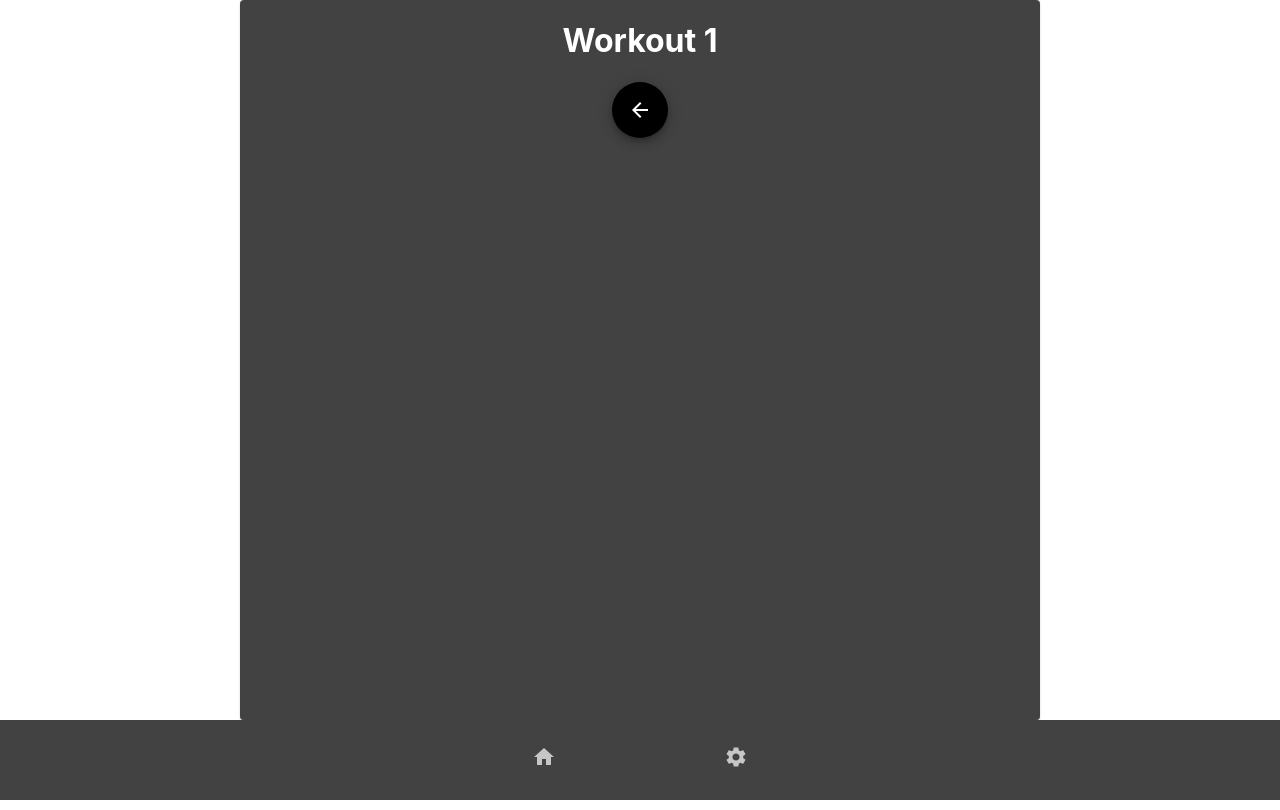
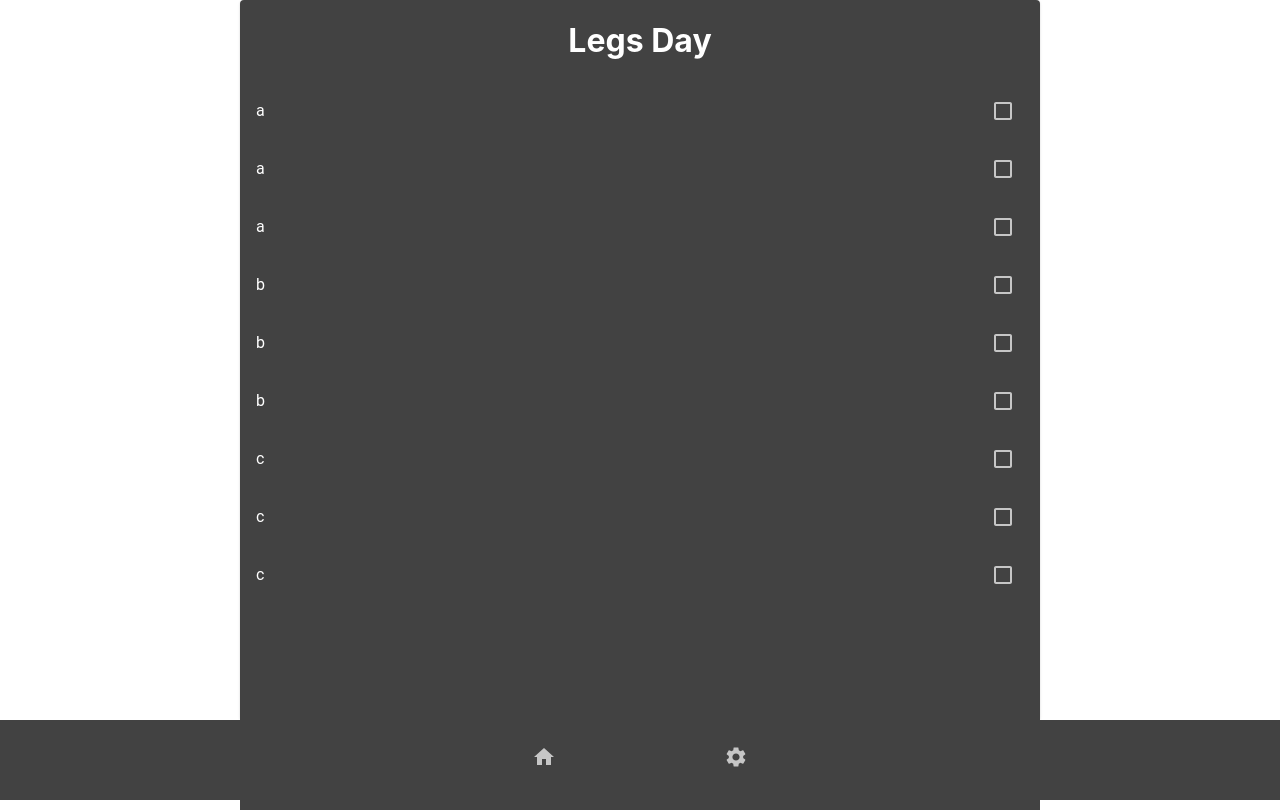
Before and after one commit to charlesinwald/FitnessPWA, a React (Create React App) app: page /workout in a window 1280 px wide. Both pictures are taken after a click on the item "Legs". Built offline with nearby package versions, Linux system fonts and the light colour scheme.

Commit message:
App is basically done, just need the list of exercises

```diff
--- a/src/assets/workouts.json
+++ b/src/assets/workouts.json
@@ -3,24 +3,28 @@
     "id": 1,
     "img": "https://media.giphy.com/media/xT0xenc4lKQlhf1Ohi/giphy.gif",
     "title": "Legs",
-    "cols": 3
+    "cols": 3,
+    "exercises": ["a","b","c"]
   },
   {
     "id": 2,
     "img": "https://media.giphy.com/media/WsFX0H7qz5M1o8VpxH/giphy.gif",
     "title": "Back/Biceps",
-    "cols": 3
+    "cols": 3,
+    "exercises": ["a","b","c"]
   },
   {
     "id": 3,
     "img": "https://media.giphy.com/media/kD5Qm68xxDewGaJDgY/giphy.gif",
     "title": "Shoulders",
-    "cols": 3
+    "cols": 3,
+    "exercises": ["a","b","c"]
   },
   {
     "id": 4,
     "img": "https://media.giphy.com/media/3oEjHQzhb4758m4p2w/giphy.gif",
     "title": "Chest/Triceps",
-    "cols": 3
+    "cols": 3,
+    "exercises": ["a","b","c"]
   }
 ]
--- a/src/components/pages/Home.tsx
+++ b/src/components/pages/Home.tsx
@@ -22,7 +22,6 @@ const useStyles = makeStyles((theme: Theme) =>
         gridList: {
             "width": "100vw",
             marginBottom: '10vh'
-
         },
         tileBar: {
             background: "transparent",
@@ -30,7 +29,7 @@ const useStyles = makeStyles((theme: Theme) =>
         title: {
             fontWeight: 900,
             fontSize: '3rem',
-            marginTop: '2rem',
+            marginTop: '3rem',
             lineHeight: '48px',
             overflow: "visible",
         },
--- a/src/components/pages/Workout.tsx
+++ b/src/components/pages/Workout.tsx
@@ -1,14 +1,40 @@
 import React from "react";
-import {Grid, Paper} from "@material-ui/core";
-import {useParams, useHistory} from "react-router-dom";
+import {Grid, List, ListSubheader, Paper, ListItem, ListItemText, Checkbox} from "@material-ui/core";
+import {useHistory} from "react-router-dom";
 import {BackButton} from "../ui/BackButton";
 import {createStyles, makeStyles, Theme} from "@material-ui/core/styles";
+import {default as workouts} from '../../assets/workouts.json';
 
 const useStyles = makeStyles((theme: Theme) =>
     createStyles({
+        Grid: {
+            // height: '90vh',
+            // width: '100vh',
+            // marginBottom: '10vh'
+        },
         Paper: {
             height: '90vh',
-            width: '100vh'
+            width: '100vh',
+        },
+        gridList: {
+            "width": "100vw",
+            height: '90vh',
+            marginBottom: '10vh'
+        },
+        root: {
+            width: '100%',
+            backgroundColor: theme.palette.background.paper,
+            position: 'relative',
+            overflow: 'auto',
+            height: '90vh',
+            marginBottom: '10vh'
+        },
+        listSection: {
+            backgroundColor: 'inherit',
+        },
+        ul: {
+            backgroundColor: 'inherit',
+            padding: 0,
         }
     }));
 
@@ -16,13 +42,29 @@ const useStyles = makeStyles((theme: Theme) =>
 export function Workout() {
     let history = useHistory();
     const classes = useStyles();
-    let id = history.location.state;
+    let id : number = history.location.state as number;
+    let workout = workouts[id - 1];
+    let exercises = workout.exercises;
     return <>
-        <Grid container justify="center">
+        <Grid container justify="center" className={classes.Grid}>
             <Paper classes={{root: classes.Paper}}>
-                <h1>Workout {id}</h1>
                 <BackButton/>
+                <h1>{workout.title} Day</h1>
+                <List className={classes.root} subheader={<li />}>
+                    {exercises.map((exercise) => (
+                        <li key={exercise} className={classes.listSection}>
+                            <ul className={classes.ul}>
+                                {[0, 1, 2].map((item) => (
+                                    <ListItem key={exercise}>
+                                        <ListItemText primary={exercise} />
+                                        <Checkbox />
+                                    </ListItem>
+                                ))}
+                            </ul>
+                        </li>
+                    ))}
+                </List>
             </Paper>
         </Grid>
     </>;
-};
+}
--- a/src/components/ui/BackButton.tsx
+++ b/src/components/ui/BackButton.tsx
@@ -2,8 +2,24 @@ import {Fab} from "@material-ui/core";
 import React from "react";
 import ArrowBackIcon from '@material-ui/icons/ArrowBack';
 import {useHistory} from "react-router-dom";
+import {createStyles, makeStyles, Theme} from "@material-ui/core/styles";
+
+const useStyles = makeStyles((theme: Theme) =>
+    createStyles({
+        fab: {
+            position: 'fixed',
+            top: theme.spacing(2),
+            left: theme.spacing(2),
+            backgroundColor: "transparent",
+            boxShadow: "none"
+        }
+    }));
 
 export function BackButton() {
     const history = useHistory();
-    return <Fab color="secondary" onClick={() => history.goBack()}><ArrowBackIcon/></Fab>;
+    const classes = useStyles();
+    return <Fab
+        classes={{root: classes.fab}}
+        color="secondary"
+        onClick={() => history.goBack()}><ArrowBackIcon/></Fab>;
 }
--- a/src/components/ui/Navbar.tsx
+++ b/src/components/ui/Navbar.tsx
@@ -16,6 +16,7 @@ const useStyles = makeStyles((theme: Theme) =>
             height: '10vh',
             position: 'fixed',
             bottom: 0,
+            zIndex: 9999
         }
     }),
 );
```
